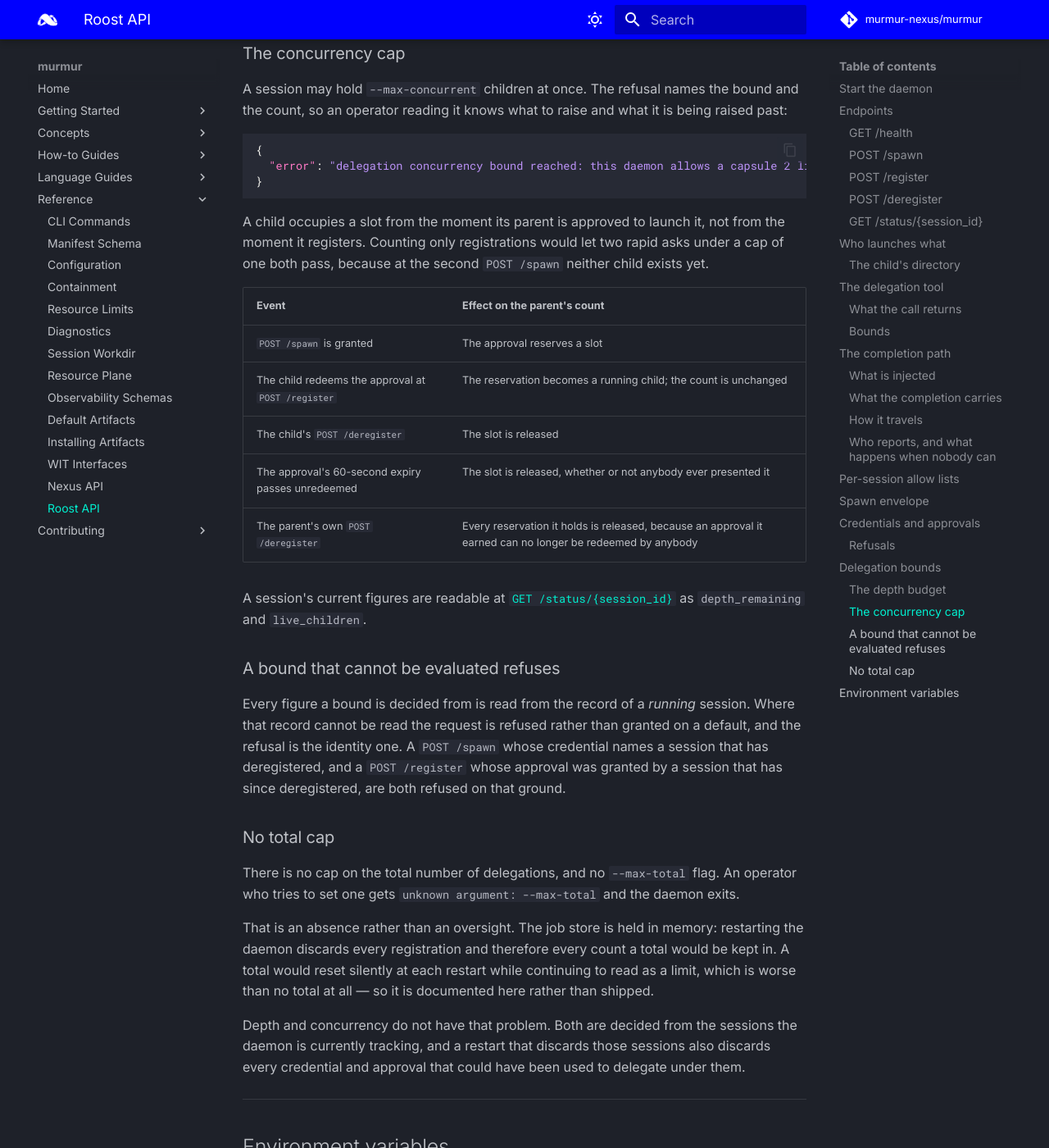
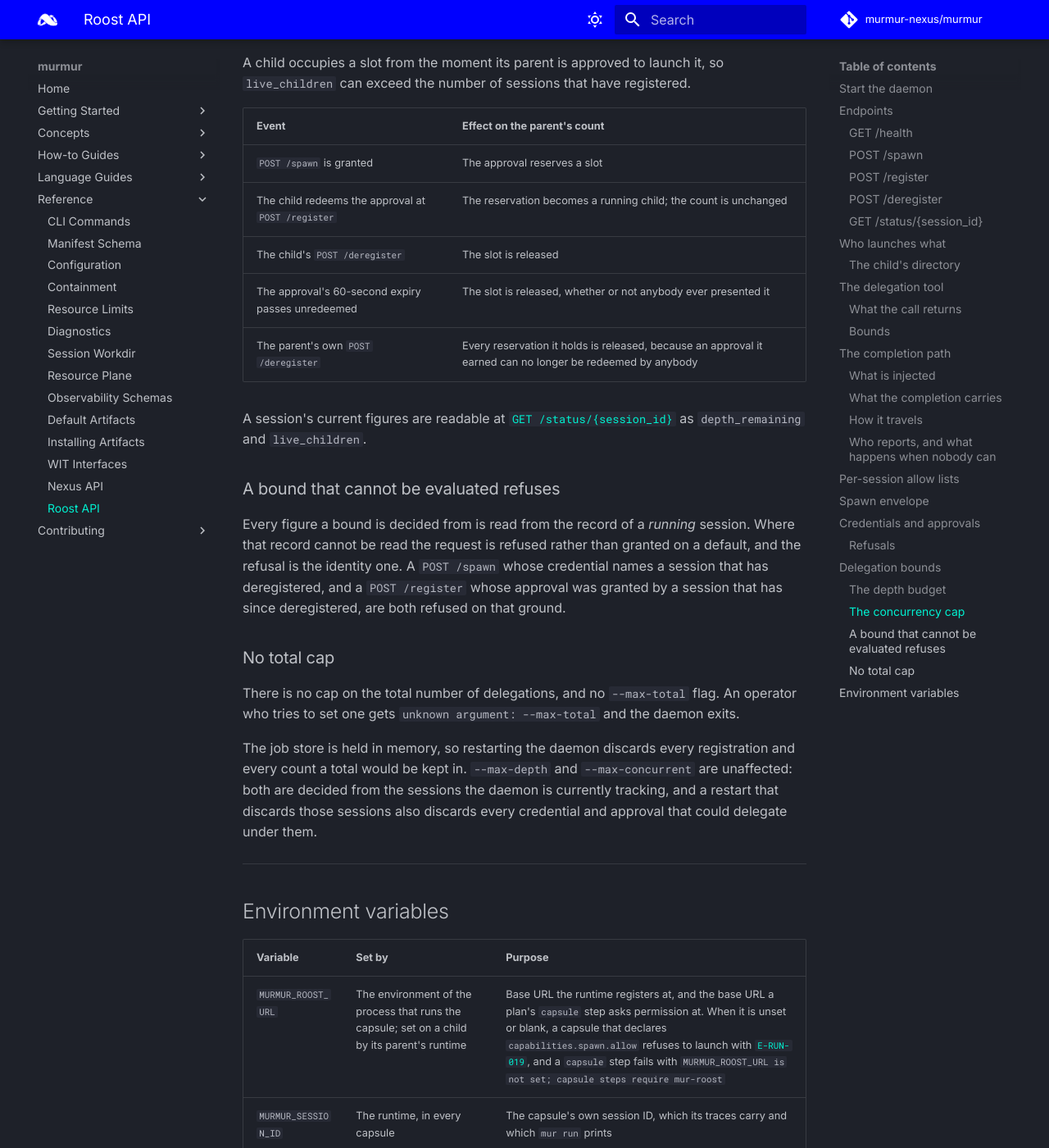
Before and after one commit to murmur-nexus/murmur, an MkDocs documentation site: the page built from docs/content/reference/roost-api.md, in a window 1280 px wide and 1400 px high, scrolled down 17812 px. Shown: the whole window at 82% size. Built offline with MkDocs 1.6.1 and Material for MkDocs 9.7.7, drawn with Linux system fonts in a browser that asks for light colours; comment, search, counter and statistics services are not loaded; some of the changed text lies outside the part shown.

Commit message:
checkpoint(#c8d51e63): Entering test stage
Signed-off-by: ewdegraaff <ewdegraaff@users.noreply.github.com>

````diff
--- a/docs/content/reference/roost-api.md
+++ b/docs/content/reference/roost-api.md
@@ -231,15 +231,9 @@
 
 | Field | Type | Meaning |
 |---|---|---|
-| `status` | string | `running`, `complete` or `failed` |
-| `depth_remaining` | number | Levels of delegation still available below this session |
+| `status` | string | `running` — registered and not yet retired; `complete` or `failed` — the session deregistered reporting that outcome |
+| `depth_remaining` | number | Levels of delegation still available below this session, against `--max-depth` |
 | `live_children` | number | Children this session holds right now, counting one it has been approved to launch and has not launched yet |
-
-| `status` | Meaning |
-|---|---|
-| `running` | Registered and not yet retired |
-| `complete` | The session deregistered reporting `complete` |
-| `failed` | The session deregistered reporting `failed` |
 
 **Error — `404 Not Found`**
 
@@ -578,8 +572,8 @@
 | Depth | `--max-depth` | `3` | Levels of delegation below a capsule that registered with no approval |
 | Concurrency | `--max-concurrent` | `4` | Children one session holds live at once |
 
-Both are checked at `POST /spawn`, after the name check and before the registry is read, so a
-refused spawn resolves no artifact and leaves no record anywhere.
+Both are checked at `POST /spawn`, after the name check, and a refused spawn leaves no record
+anywhere — no session, no workdir and no trace.
 
 ### The depth budget
 
@@ -617,9 +611,8 @@
 }
 ```
 
-A child occupies a slot from the moment its parent is approved to launch it, not from the moment it
-registers. Counting only registrations would let two rapid asks under a cap of one both pass,
-because at the second `POST /spawn` neither child exists yet.
+A child occupies a slot from the moment its parent is approved to launch it, so `live_children`
+can exceed the number of sessions that have registered.
 
 | Event | Effect on the parent's count |
 |---|---|
@@ -645,14 +638,10 @@
 There is no cap on the total number of delegations, and no `--max-total` flag. An operator who
 tries to set one gets `unknown argument: --max-total` and the daemon exits.
 
-That is an absence rather than an oversight. The job store is held in memory: restarting the daemon
-discards every registration and therefore every count a total would be kept in. A total would reset
-silently at each restart while continuing to read as a limit, which is worse than no total at all —
-so it is documented here rather than shipped.
-
-Depth and concurrency do not have that problem. Both are decided from the sessions the daemon is
-currently tracking, and a restart that discards those sessions also discards every credential and
-approval that could have been used to delegate under them.
+The job store is held in memory, so restarting the daemon discards every registration and every
+count a total would be kept in. `--max-depth` and `--max-concurrent` are unaffected: both are
+decided from the sessions the daemon is currently tracking, and a restart that discards those
+sessions also discards every credential and approval that could delegate under them.
 
 ---
 
````
Also changed, not shown: docs/content/reference/manifest.md (+1 -1 lines), 5 other files.
